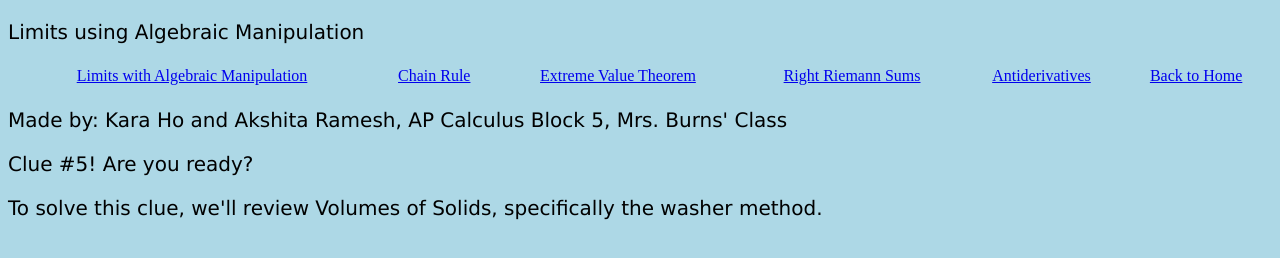
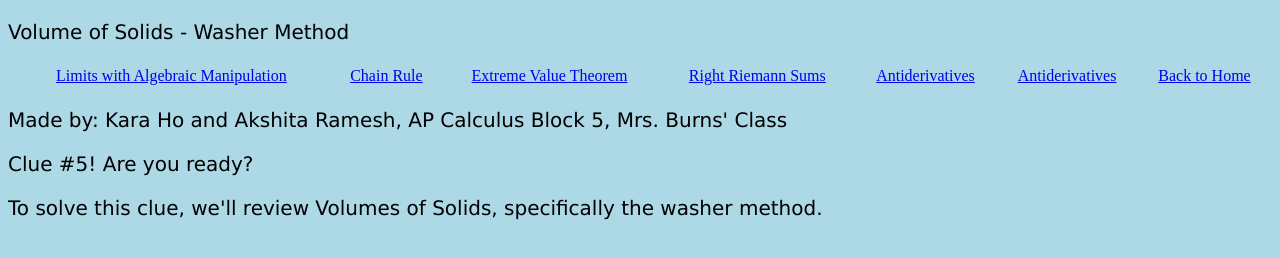
Before and after one commit to unipotato17/unipotato17.github.io, a plain HTML site: page washermethod.html in a window 1280 px wide. Drawn offline with Linux system fonts and the light colour scheme.

Commit message:
Update washermethod.html

```diff
--- a/washermethod.html
+++ b/washermethod.html
@@ -2,8 +2,8 @@
 <html>
   <head>
     <link rel="stylesheet" href="mystyle.css">
-    <title> Limits with Algebraic Manipulation </title>
-    <p> Limits using Algebraic Manipulation </p>
+    <title> Washer Method </title>
+    <p> Volume of Solids - Washer Method </p>
 
     <table>
     <tr>
@@ -12,6 +12,7 @@
     <td> <a href="extremevaluetheorem.html"> Extreme Value Theorem </td>
     <td> <a href="rriemannsum.html"> Right Riemann Sums </td>
     <td> <a href="antiderivative.html"> Antiderivatives </td>
+    <td> <a href="washermethod.html"> Antiderivatives </td>
     <td> <a href="index.html"> Back to Home </td>
     </tr>
     </table>
```
